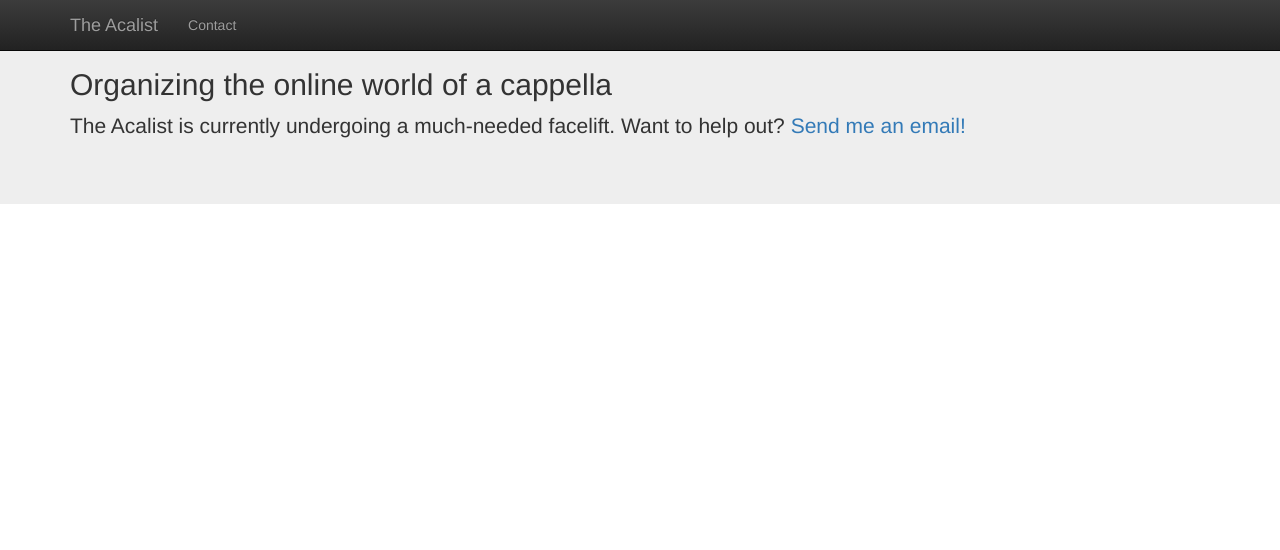
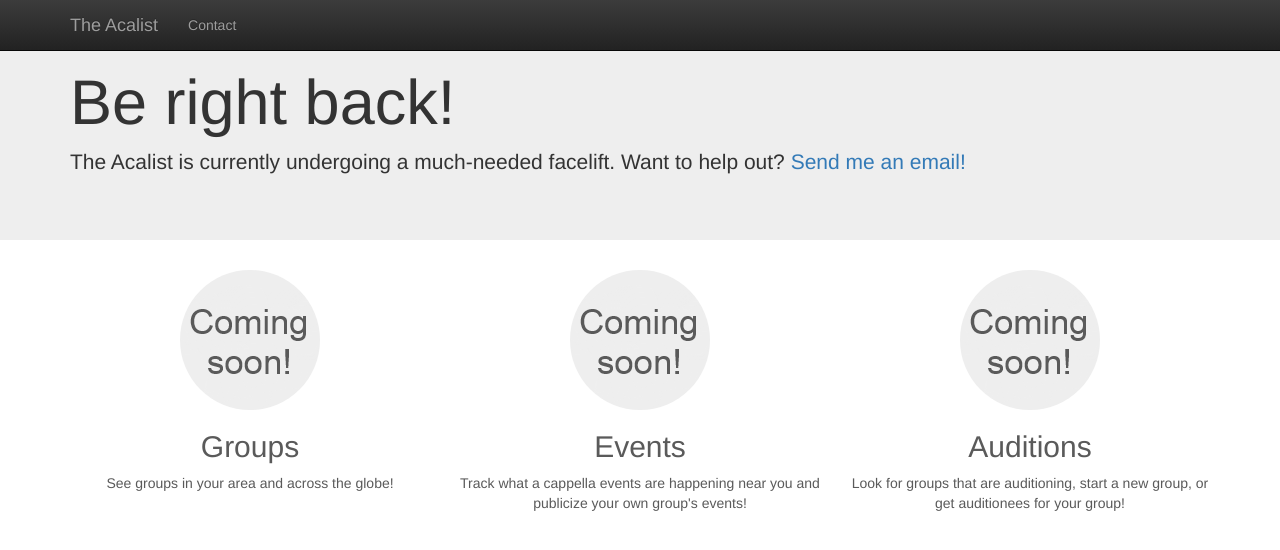
Before and after one commit to craigatron/acalist, a Python web app: template comingsoon/templates/comingsoon/index.html in a window 1280 px wide. Shown: the top 550 px of the page. Run offline with Jinja, Linux system fonts and the light colour scheme; the template is opened without the code that fills it, so the values that code supplies are empty; some libraries are stand-ins or nearby versions.

Commit message:
Made coming soon a bit prettier

```diff
--- /dev/null
+++ b/comingsoon/static/css/comingsoon.css
@@ -0,0 +1,7 @@
+.col-lg-4 {
+  text-align: center;
+}
+.col-lg-4 h2,
+.col-lg-4 p {
+  color: #5a5a5a;
+}
--- a/comingsoon/templates/comingsoon/index.html
+++ b/comingsoon/templates/comingsoon/index.html
@@ -1,11 +1,36 @@
 {% extends "base.html" %}
 {% block title %} - Coming Soon!{% endblock %}
+{% block stylesheets %}
+<link rel="stylesheet" href="{{ STATIC_URL }}css/comingsoon.css">
+{% endblock %}
 {% block content %}
 <div class="jumbotron">
   <div class="container">
-    <h2>Organizing the online world of a cappella</h2>
+    <h1>Be right back!</h1>
     <p>The Acalist is currently undergoing a much-needed facelift.
     Want to help out?  <a href="mailto:craigmartek@gmail.com">Send me an email!</a></p>
   </div>
 </div>
+<div class="container">
+  <div class="row">
+    <div class="col-lg-4">
+      <img class="img-circle" src="{{ STATIC_URL }}images/comingsoon.png"
+          style="width: 140px; height: 140px;" />
+      <h2>Groups</h2>
+      <p>See groups in your area and across the globe!</p>
+    </div>
+    <div class="col-lg-4">
+      <img class="img-circle" src="{{ STATIC_URL }}images/comingsoon.png"
+          style="width: 140px; height: 140px;" />
+      <h2>Events</h2>
+      <p>Track what a cappella events are happening near you and publicize your own group's events!</p>
+    </div>
+    <div class="col-lg-4">
+      <img class="img-circle" src="{{ STATIC_URL }}images/comingsoon.png"
+          style="width: 140px; height: 140px;" />
+      <h2>Auditions</h2>
+      <p>Look for groups that are auditioning, start a new group, or get auditionees for your group!</p>
+    </div>
+  </div>
+</div>
 {% endblock %}
```
Also changed, not shown: comingsoon/static/images/comingsoon.png (added).
